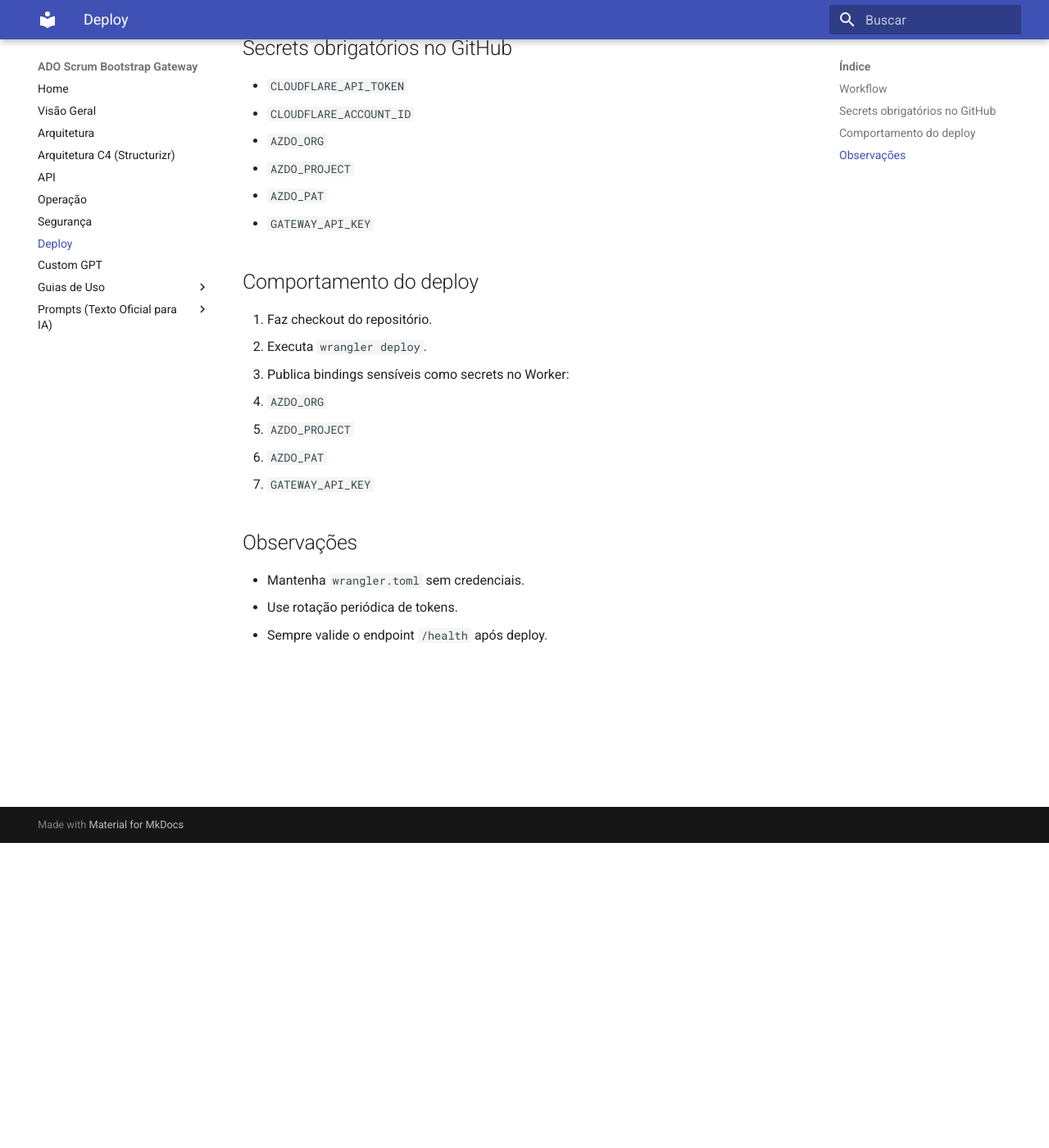
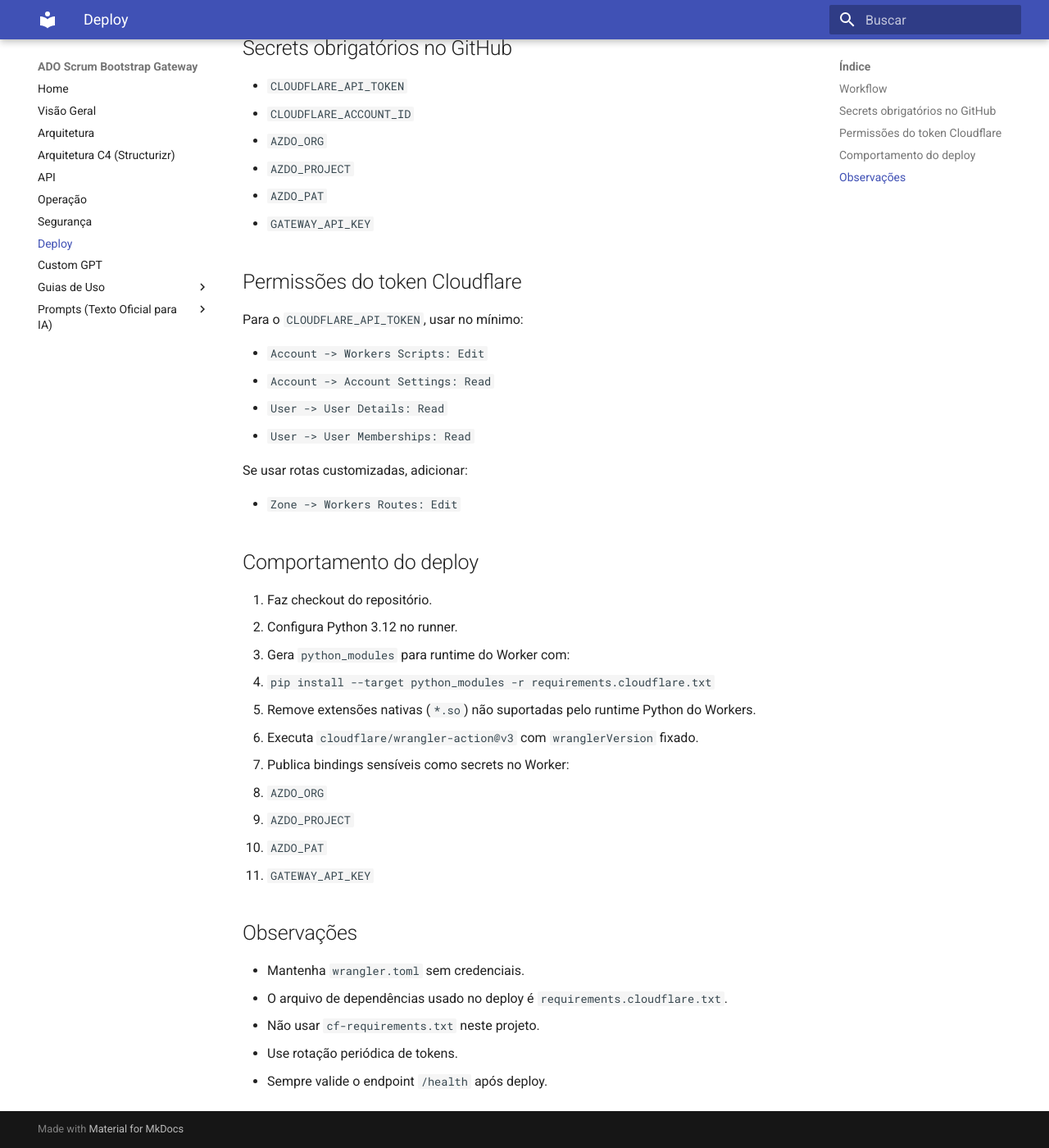
Before and after one commit to Jpmmdf/app-plat-ia-azure-devops, an MkDocs documentation site: the page built from docs/deploy-cloudflare-github-actions.md, in a window 1280 px wide and 1400 px high, scrolled down 372 px. Shown: the whole window at 82% size. Built offline with MkDocs 1.6.1 and Material for MkDocs 9.7.7, drawn with Linux system fonts in a browser that asks for light colours.

Commit message:
docs: update cloudflare deploy docs and enable worker observability

```diff
--- a/docs/deploy-cloudflare-github-actions.md
+++ b/docs/deploy-cloudflare-github-actions.md
@@ -18,11 +18,28 @@
 - `AZDO_PAT`
 - `GATEWAY_API_KEY`
 
+## Permissões do token Cloudflare
+
+Para o `CLOUDFLARE_API_TOKEN`, usar no mínimo:
+
+- `Account -> Workers Scripts: Edit`
+- `Account -> Account Settings: Read`
+- `User -> User Details: Read`
+- `User -> User Memberships: Read`
+
+Se usar rotas customizadas, adicionar:
+
+- `Zone -> Workers Routes: Edit`
+
 ## Comportamento do deploy
 
 1. Faz checkout do repositório.
-2. Executa `wrangler deploy`.
-3. Publica bindings sensíveis como secrets no Worker:
+2. Configura Python 3.12 no runner.
+3. Gera `python_modules` para runtime do Worker com:
+   - `pip install --target python_modules -r requirements.cloudflare.txt`
+4. Remove extensões nativas (`*.so`) não suportadas pelo runtime Python do Workers.
+5. Executa `cloudflare/wrangler-action@v3` com `wranglerVersion` fixado.
+6. Publica bindings sensíveis como secrets no Worker:
    - `AZDO_ORG`
    - `AZDO_PROJECT`
    - `AZDO_PAT`
@@ -31,5 +48,7 @@
 ## Observações
 
 - Mantenha `wrangler.toml` sem credenciais.
+- O arquivo de dependências usado no deploy é `requirements.cloudflare.txt`.
+- Não usar `cf-requirements.txt` neste projeto.
 - Use rotação periódica de tokens.
 - Sempre valide o endpoint `/health` após deploy.
--- a/wrangler.toml
+++ b/wrangler.toml
@@ -2,3 +2,6 @@
 main = "server.py"
 compatibility_date = "2026-02-22"
 compatibility_flags = ["python_workers"]
+
+[observability]
+enabled = true
```
Also changed, not shown: README.md (+13 -0 lines), docs/index.md (+1 -0 lines).
